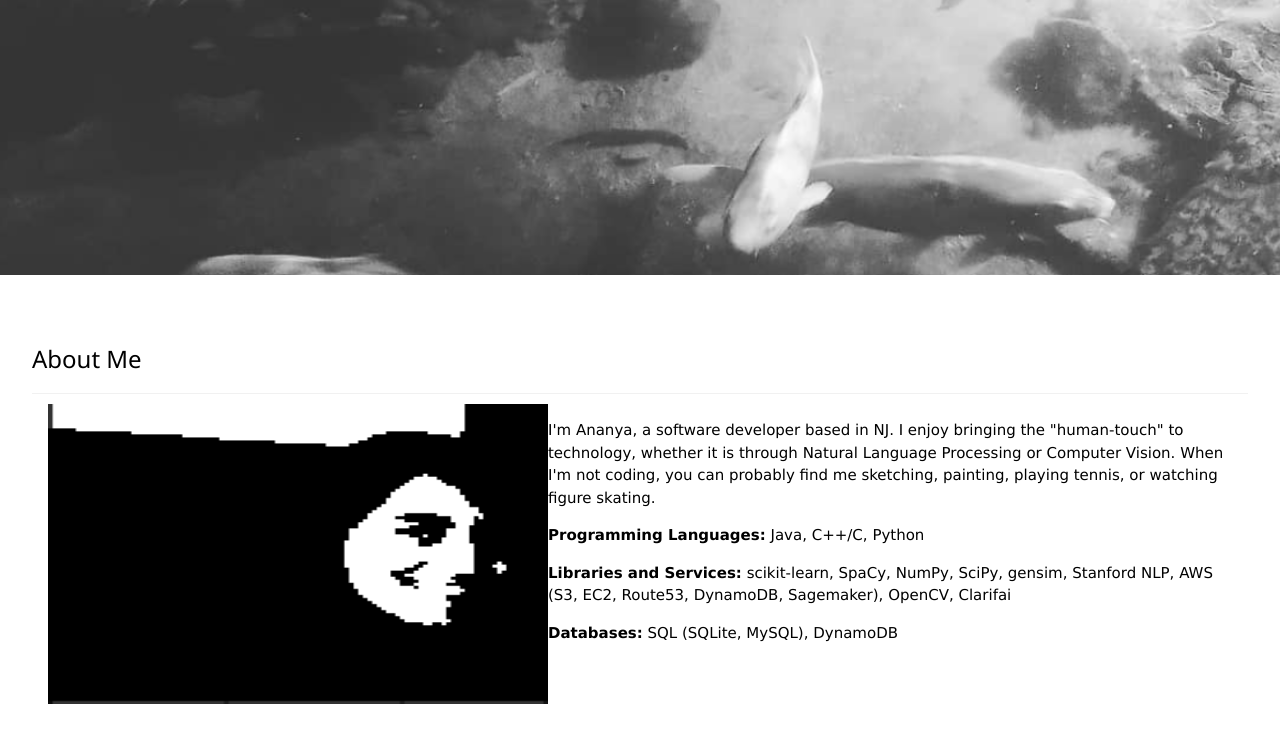
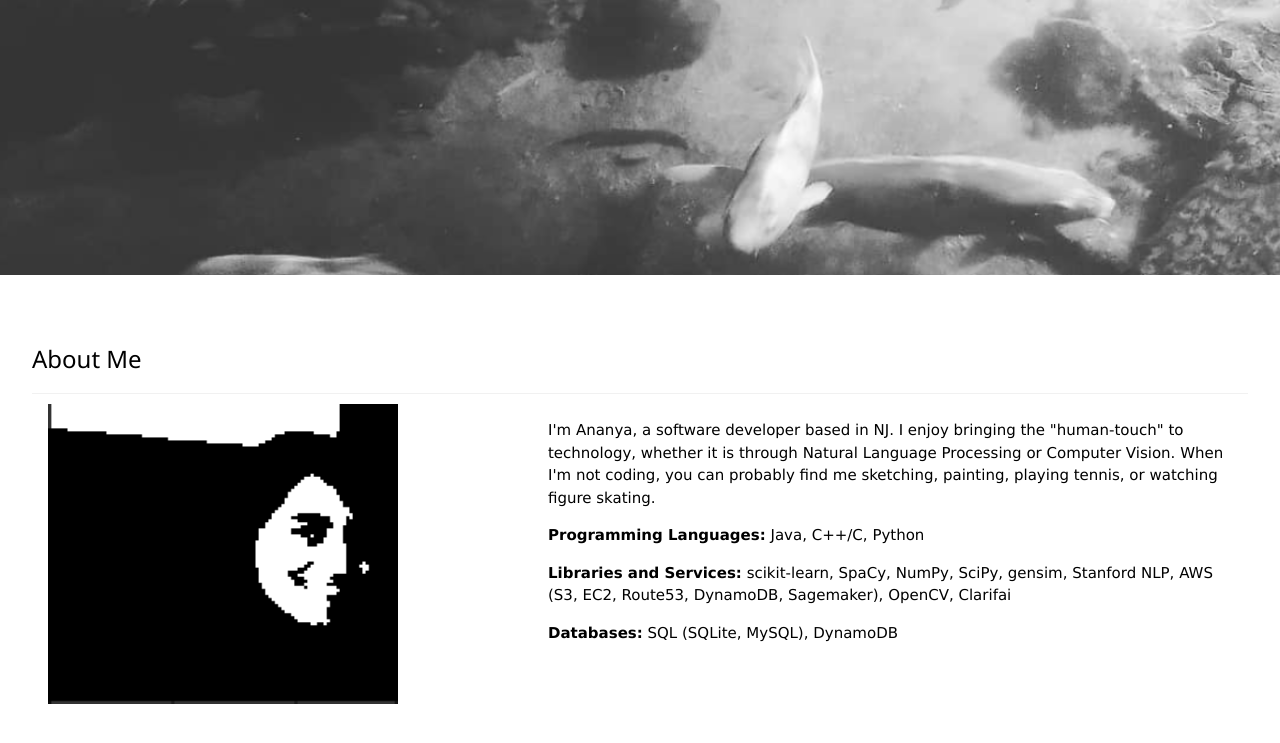
Before and after one commit to sriniva5/IMM130-Final-Website, a plain HTML site: page index.html in a window 1280 px wide. Shown: the part 487-1230 px from the top of the page. Drawn offline with nearby package versions, Linux system fonts and the light colour scheme.

Commit message:
Update index.html

```diff
--- a/index.html
+++ b/index.html
@@ -38,7 +38,7 @@
 
     <div class="w3-row-padding w3-grayscale">
       <div class="w3-col m5 w3-margin-bottom">
-        <img src="Screen Shot 2018-10-06 at 3.01.13 PM.png" alt="Me" style="width:500px; height:300px;">
+        <img src="Screen Shot 2018-10-06 at 3.01.13 PM.png" alt="Me" style="width:350px; height:300px;">
       </div>
       <div class="w3-col m7 w3-margin-bottom">
         <p>I'm Ananya, a software developer based in NJ. I enjoy bringing the "human-touch" to technology, whether it is through Natural Language Processing or Computer Vision.
```
